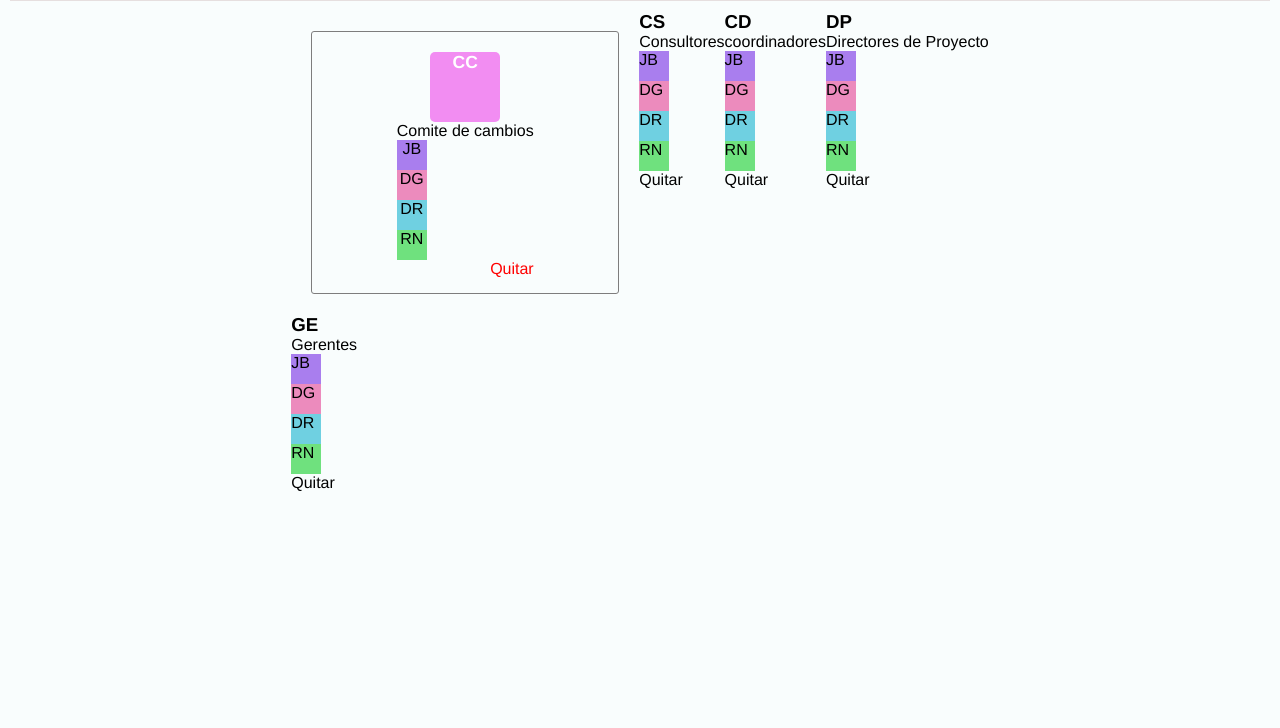
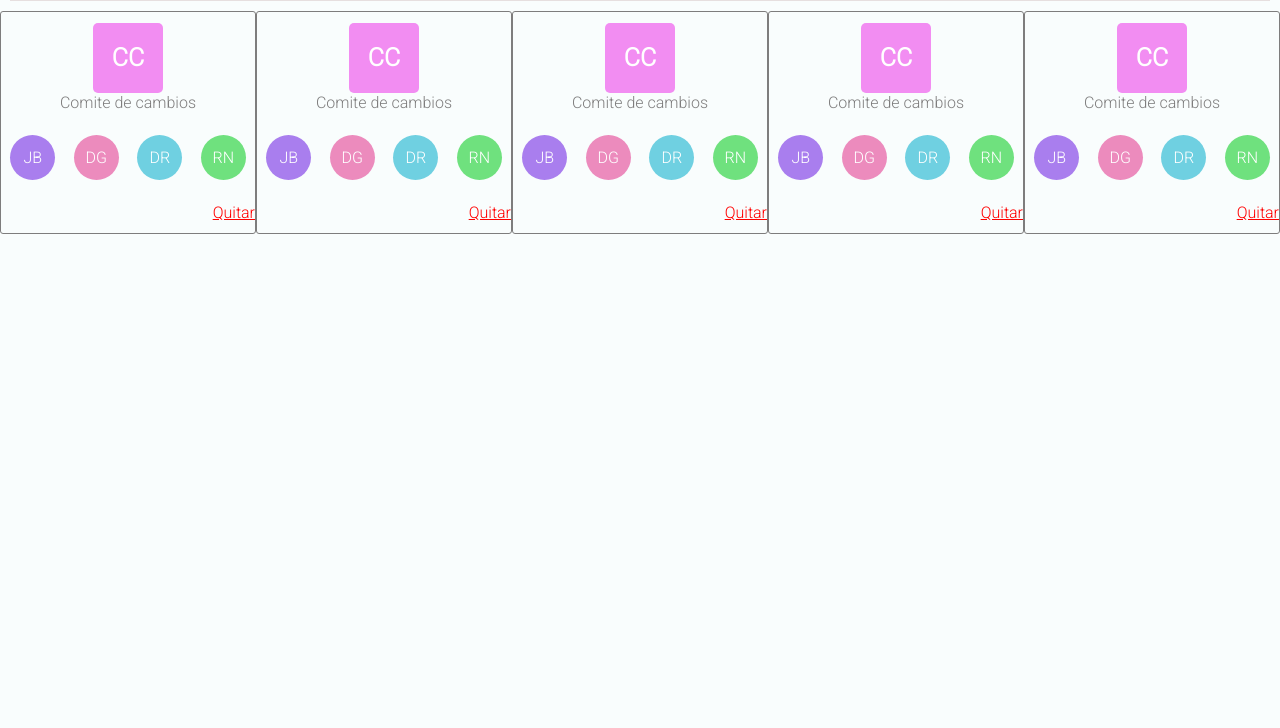
Before and after one commit to Jeidi25/Figma, a plain HTML site: page index.html in a window 1280 px wide. Shown: the part 72-800 px from the top of the page. Drawn offline with Linux system fonts and the light colour scheme.

Commit message:
se ajustan los estilos

```diff
--- a/index.css
+++ b/index.css
@@ -1,23 +1,22 @@
-
-*{
+* {
     padding: 0.px;
     margin: 0px;
-font-family:'Franklin Gothic Medium', 'Arial Narrow', Arial, sans-serif;
+    font-family: 'Roboto', sans-serif;
 }
 
-body{
+body {
     background-color: rgb(249, 253, 253);
 }
 
-.botones{
+.botones {
     display: flex;
     margin-left: 60%;
     height: 25px;
     border-bottom: 1px solid rgb(79, 74, 74);
 }
 
-header{
-margin:10px;
+header {
+    margin: 10px;
     height: 62px;
     border-bottom: 1px solid rgb(230, 223, 223);
     display: grid;
@@ -25,93 +24,78 @@ grid-row: auto auto auto auto;
     grid-column: auto auto;
 }
 
-.container{
-display: grid;
-grid-template-columns: auto auto auto auto ;
-justify-content: center;
+.container {
+    display: flex;
+    justify-content: space-evenly;
 }
 
-.tarjeta{
+.tarjeta {
     border-radius: 3px;
     display: flex;
     text-align: center;
-padding: 20px;
     width: 266px;
     height: 221px;
-border:1px solid #7e7d7d;
-display: grid;
-flex-direction: row;
-justify-content: center;
-margin:20px;
+    border: 1px solid #7e7d7d;
+    flex-direction: column;
+    justify-content: space-around;
 }
 
-.comite{
-font-size: 15px;
-font-weight: 500px;
+.iniciales-nombre {
+    display: flex;
+    flex-direction: column;
+    justify-content: center;
+    align-items: center;
+}
+
+.iniciales-nombre .h3 {
+    font-size: 25px;
     color: white;
     width: 70px;
-height: 70px;
+    line-height: 70px;
     border-radius: 5px;
     background: rgb(242, 141, 242);
-text-align: center;
-display: grid;
 }
 
-.comite{
-margin: auto;
+.iniciales-nombre span {
+    color: #7e7d7d;
 }
 
-
-.integrantes{
-color:white;
+.integrantes {
+    color: white;
+    display: flex;
+    justify-content: space-around;
+    flex-direction: row;
 }
 
-.integrante{
-display: flex;
-border-radius: 60px;
-
+.integrante {
+    border-radius: 50%;
+    line-height: 45px;
+    width: 45px;
+    gap: 10px;
 }
 
-.circuloJB{
-height: 30px;
-width: 30px;
-border:60%;
-gap:10px;
-background-color: rgb(169, 126, 238);
+.circuloJB {
+    background: rgb(169, 126, 238);
 }
 
-.circuloDG{
-background-color: rgb(111, 208, 225);
-height: 30px;
-width: 30px;
-border:60%;
+.circuloDG {
+    background: rgb(111, 208, 225);
 }
 
-
-.circuloDG{
- background-color: rgb(236, 139, 189);
- height: 30px;
-width: 30px;
-border:60%;
+.circuloDG {
+    background: rgb(236, 139, 189);
 }
 
-.circuloDR{
-background-color: rgb(111, 208, 225);
-height: 30px;
-width: 30px;
-border:60%;
+.circuloDR {
+    background: rgb(111, 208, 225);
 }
 
-.circuloRN{
-background-color: rgb(111, 225, 126);
-height: 30px;
-width: 30px;
-border:60%;
+.circuloRN {
+    background: rgb(111, 225, 126);
 }
 
-
-.Quitar{
+.Quitar {
     text-align: right;
-  color:red;
-
+    color: red;
+    text-decoration: underline;
 }
--- a/index.html
+++ b/index.html
@@ -7,6 +7,9 @@
     <meta name="viewport" content="width=device-width, initial-scale=1.0">
     <title>Documento</title>
     <link rel="stylesheet" href="index.css">
+    <link rel="preconnect" href="https://fonts.googleapis.com">
+    <link rel="preconnect" href="https://fonts.gstatic.com" crossorigin>
+    <link href="https://fonts.googleapis.com/css2?family=Roboto:wght@300&display=swap" rel="stylesheet">
 </head>
 
 <body>
@@ -30,21 +33,105 @@
         <section class="container">
             <div class="tarjeta">
 
-                <div class="comite">
-                    <h3>CC</h3>
+                <div class="iniciales-nombre">
+                    <h3 class="h3 circuloJB">CC</h3>
+                    <span>Comite de cambios</span>
                 </div>
-                Comite de cambios
-                <div class="circulos">
-                    <div class="circuloJB">
+
+
+                <div class="integrantes">
+                    <div class="integrante circuloJB">
                         JB
                     </div>
-                    <div class="circuloDG">
+                    <div class="integrante circuloDG">
                         DG
                     </div>
-                    <div class="circuloDR">
+                    <div class="integrante circuloDR">
                         DR
                     </div>
-                    <div class="circuloRN">
+                    <div class="integrante circuloRN">
+                        RN
+                    </div>
+                </div>
+                <div class="Quitar">
+                    Quitar
+                </div>
+            </div>
+
+            <div class="tarjeta">
+
+                <div class="iniciales-nombre">
+                    <h3 class="h3 circuloJB">CC</h3>
+                    <span>Comite de cambios</span>
+                </div>
+
+
+
+                <div class="integrantes">
+                    <div class="integrante circuloJB">
+                        JB
+                    </div>
+                    <div class="integrante circuloDG">
+                        DG
+                    </div>
+                    <div class="integrante circuloDR">
+                        DR
+                    </div>
+                    <div class="integrante circuloRN">
+                        RN
+                    </div>
+                </div>
+                <div class="Quitar">
+                    Quitar
+                </div>
+            </div>
+            <div class="tarjeta">
+
+                <div class="iniciales-nombre">
+                    <h3 class="h3 circuloJB">CC</h3>
+                    <span>Comite de cambios</span>
+                </div>
+
+
+                <div class="integrantes">
+                    <div class="integrante circuloJB">
+                        JB
+                    </div>
+                    <div class="integrante circuloDG">
+                        DG
+                    </div>
+                    <div class="integrante circuloDR">
+                        DR
+                    </div>
+                    <div class="integrante circuloRN">
+                        RN
+                    </div>
+                </div>
+                <div class="Quitar">
+                    Quitar
+                </div>
+            </div>
+            </div>
+
+
+            <div class="tarjeta">
+
+                <div class="iniciales-nombre">
+                    <h3 class="h3 circuloJB">CC</h3>
+                    <span>Comite de cambios</span>
+                </div>
+
+                <div class="integrantes">
+                    <div class="integrante circuloJB">
+                        JB
+                    </div>
+                    <div class="integrante circuloDG">
+                        DG
+                    </div>
+                    <div class="integrante circuloDR">
+                        DR
+                    </div>
+                    <div class="integrante circuloRN">
                         RN
                     </div>
                 </div>
@@ -54,113 +141,32 @@
             </div>
 
 
-            <div class="tarjeta2">
-                <div class="consultores">
-                    <h3>CS</h3>
+            <div class="tarjeta">
+
+                <div class="iniciales-nombre">
+                    <h3 class="h3 circuloJB">CC</h3>
+                    <span>Comite de cambios</span>
                 </div>
 
-                Consultores
 
-                <div class="circulos">
-                    <div class="circuloJB">
+
+                <div class="integrantes">
+                    <div class="integrante circuloJB">
                         JB
                     </div>
-                    <div class="circuloDG">
+                    <div class="integrante circuloDG">
                         DG
                     </div>
-                    <div class="circuloDR">
+                    <div class="integrante circuloDR">
                         DR
                     </div>
-                    <div class="circuloRN">
+                    <div class="integrante circuloRN">
                         RN
                     </div>
                 </div>
-                <div class="Quitar2">
+                <div class="Quitar">
                     Quitar
                 </div>
-            </div>
-            </div>
-
-            <div class="tarjeta3">
-                <div class="coordinador">
-                    <h3>CD</h3>
-                </div>
-
-                coordinadores
-
-                <div class="circulos">
-                    <div class="circuloJB">
-                        JB
-                    </div>
-                    <div class="circuloDG">
-                        DG
-                    </div>
-                    <div class="circuloDR">
-                        DR
-                    </div>
-                    <div class="circuloRN">
-                        RN
-                    </div>
-                </div>
-                <div class="Quitar3">
-                    Quitar
-                </div>
-            </div>
-            </div>
-
-
-            <div class="tarjeta4">
-                <div class="Director">
-                    <h3>DP</h3>
-                </div>
-
-                Directores de Proyecto
-
-                <div class="circulos">
-                    <div class="circuloJB">
-                        JB
-                    </div>
-                    <div class="circuloDG">
-                        DG
-                    </div>
-                    <div class="circuloDR">
-                        DR
-                    </div>
-                    <div class="circuloRN">
-                        RN
-                    </div>
-                </div>
-                <div class="Quitar4">
-                    Quitar
-                </div>
-            </div>
-            </div>
-
-            <div class="tarjeta5">
-                <div class="Gerente">
-                    <h3>GE</h3>
-                </div>
-
-                Gerentes
-
-                <div class="circulos">
-                    <div class="circuloJB">
-                        JB
-                    </div>
-                    <div class="circuloDG">
-                        DG
-                    </div>
-                    <div class="circuloDR">
-                        DR
-                    </div>
-                    <div class="circuloRN">
-                        RN
-                    </div>
-                </div>
-                <div class="Quitar5">
-                    Quitar
-                </div>
-            </div>
             </div>
 
         </section>
```
Lines whose indentation alone changed are shown as unchanged.
